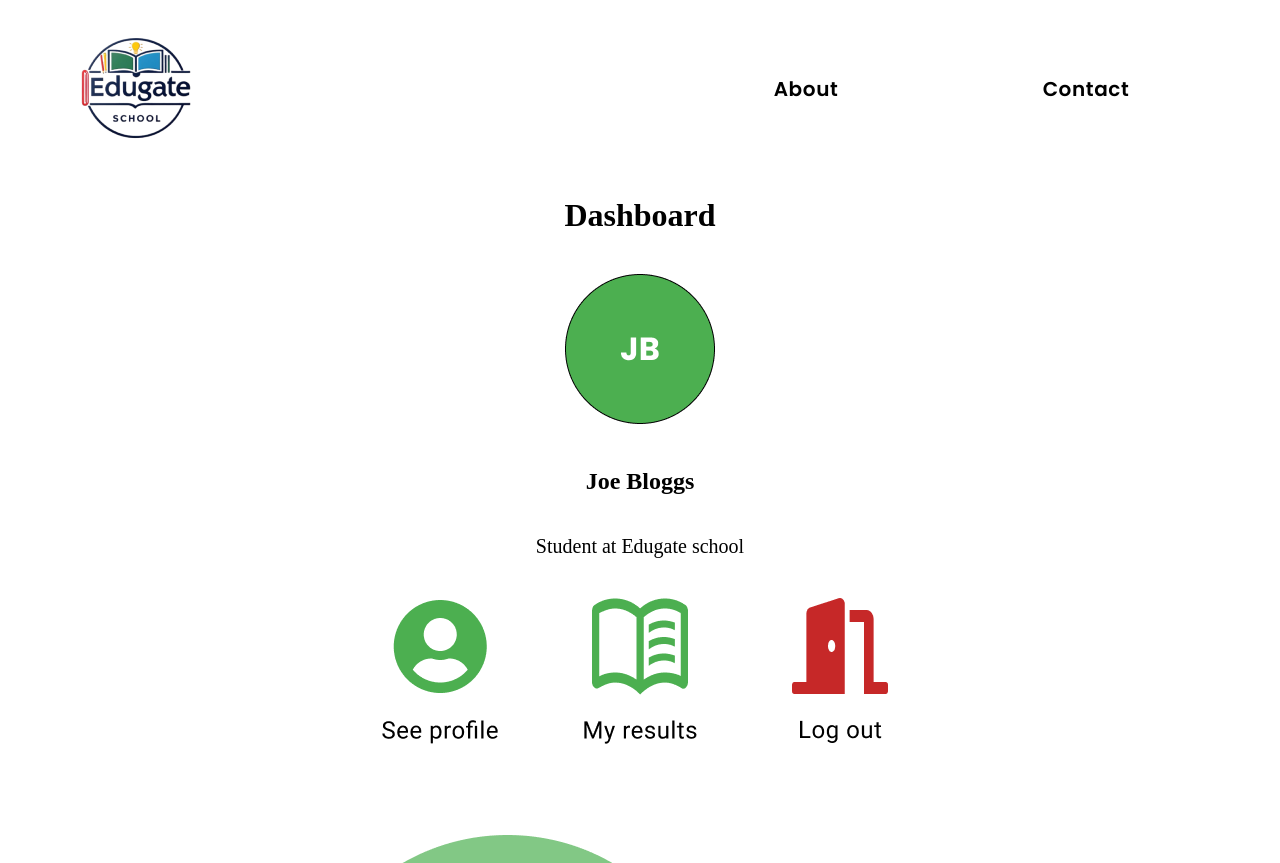
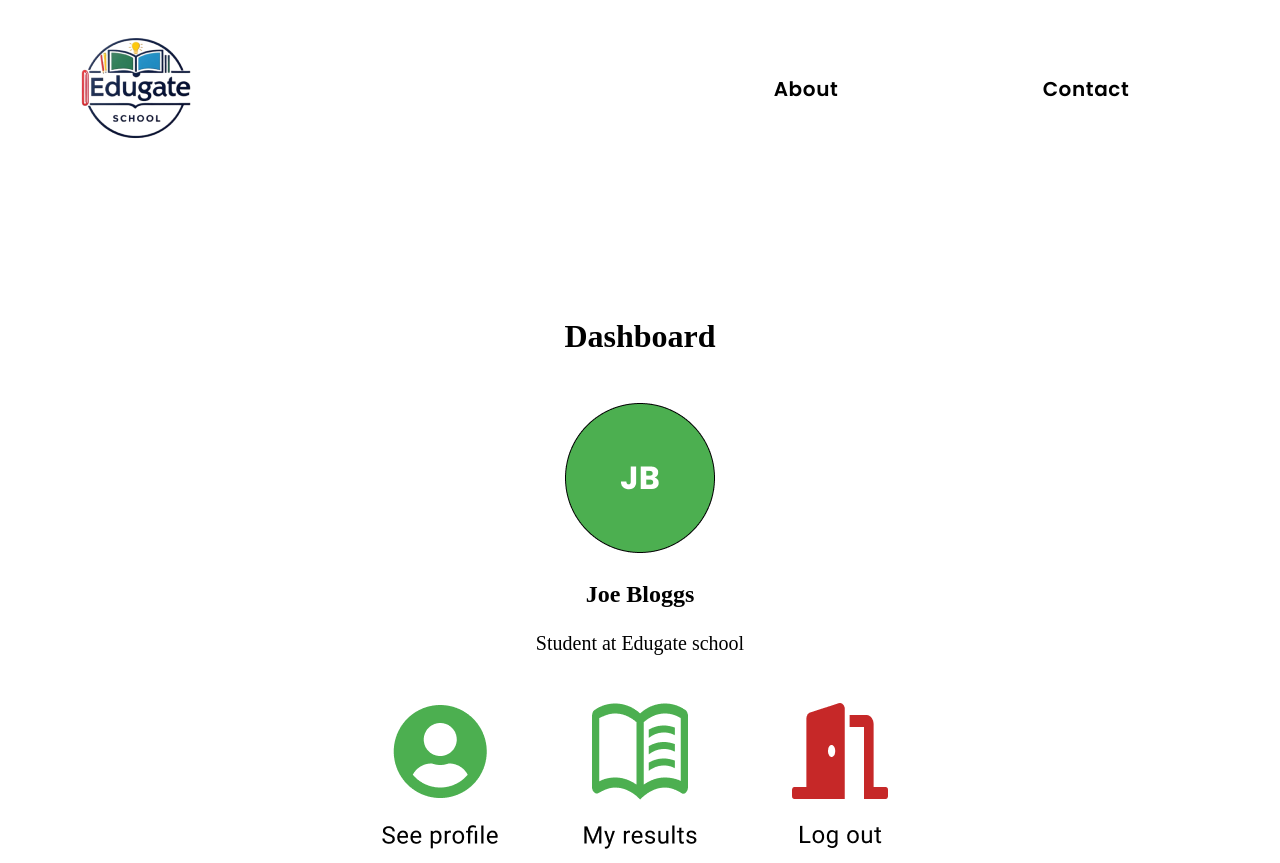
Before and after one commit to NoroffFEU/edu-gate-oct24ft, a website: page src/pages/dashboard-student.html in a window 1280 px wide. Shown: the top 863 px of the page. Drawn offline with Linux system fonts and the light colour scheme.

Commit message:
code cleanup for mobile/desktop view

```diff
--- a/src/css/dashboard-student.css
+++ b/src/css/dashboard-student.css
@@ -7,7 +7,7 @@
 #profile-icon,
 #my-results-icon {
   text-align: center;
-  margin-bottom: 40px;
+  margin-bottom: 16px;
 }
 
 #logout-icon {
@@ -31,21 +31,26 @@
     display: block;
   }
 
-  #heading,
+  #heading {
+    text-align: center;
+    margin-top: 142px;
+    margin-bottom: 48px;
+  }
+
   #student-name {
     text-align: center;
-    margin-bottom: 40px;
+    margin-bottom: 24px;
   }
 
   #student-initials-desktop {
     display: block;
     text-align: center;
-    margin-bottom: 40px;
+    margin-bottom: 24px;
   }
 
   #student-title {
     text-align: center;
-    margin-bottom: 40px;
+    margin-bottom: 48px;
     font-weight: 500;
     font-size: 20px;
   }
@@ -54,6 +59,7 @@
     display: flex;
     justify-content: center;
     gap: 40px;
+    margin-bottom: 48px;
   }
 
   #profile-icon-desktop,
```
